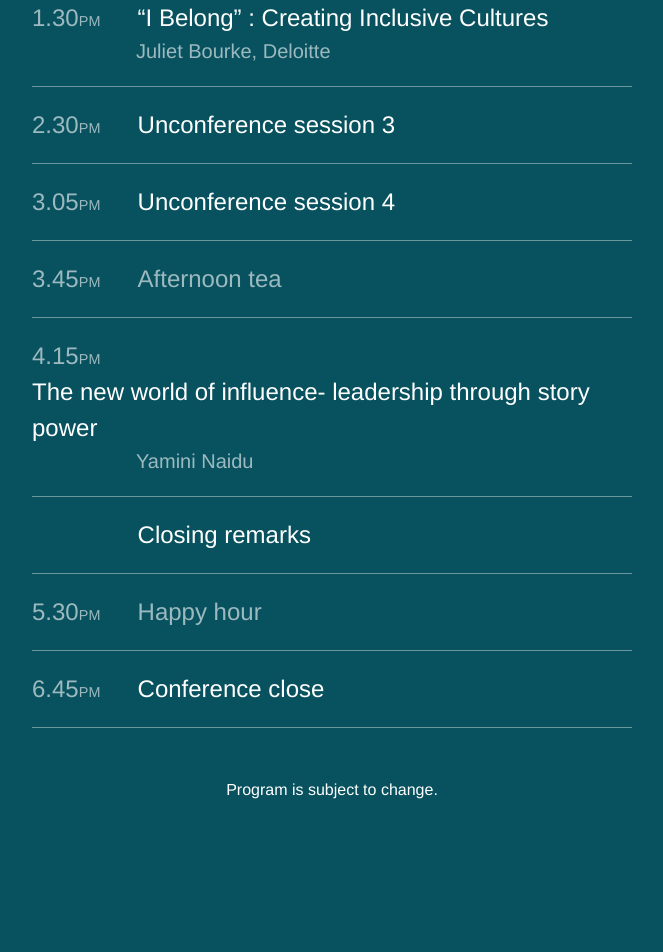
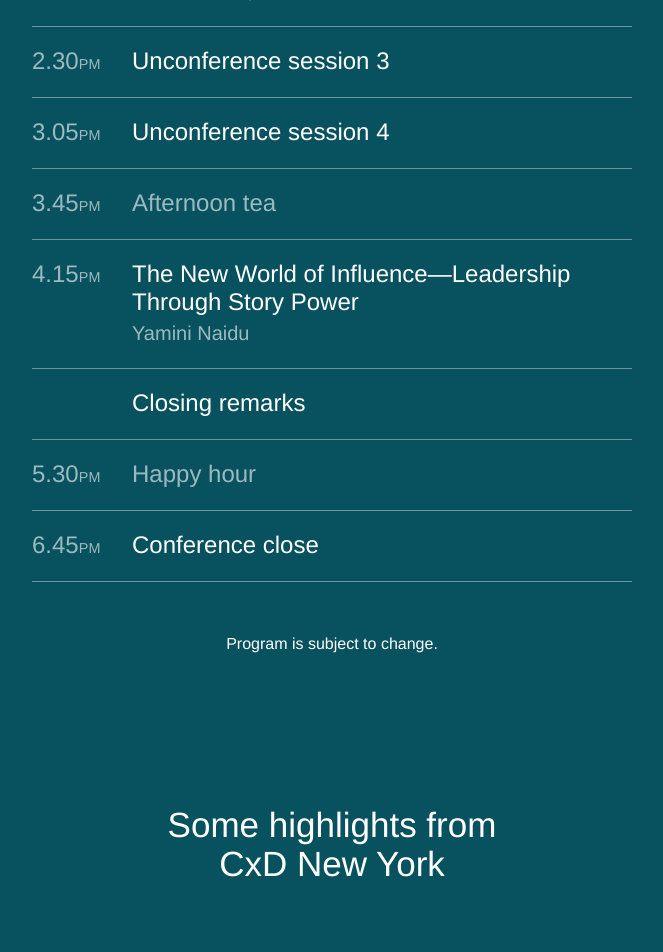
Before and after one commit to sa-github-cxdmelb2016/sa-github-cxdmelb2016.github.io, a Jekyll site: the page built from index.html, in a window 1280 px wide and 1400 px high, scrolled down 6326 px. Shown: the top 952 px of the window, without its empty margins (308-971 px from the left). Built offline with Jekyll 4.4.1, drawn with Linux system fonts in a browser that asks for light colours; some web fonts are replaced.

Commit message:
Makes program properly responsive and handles line wrap in title

```diff
--- a/_includes/program.html
+++ b/_includes/program.html
@@ -5,33 +5,33 @@
     </h2>
     <ul class='program-list'>
       <li class='program-list__item'>
+        <div class='program-list__title'>
           <div class='program-list__time'>
             8.15<span class='program-list__time-mod'>AM</span>
           </div>
-        <div class='program-list__title'>
           Registration
         </div>
       </li>
       <li class='program-list__item'>
+        <div class='program-list__title'>
           <div class='program-list__time'>
           </div>
-        <div class='program-list__title'>
           Populate unconference grid
         </div>
       </li>
       <li class='program-list__item'>
+        <div class='program-list__title'>
           <div class='program-list__time'>
             9.15<span class='program-list__time-mod'>AM</span>
           </div>
-        <div class='program-list__title'>
           Welcome
         </div>
       </li>
       <li class='program-list__item'>
+        <div class='program-list__title'>
           <div class='program-list__time'>
             9.25<span class='program-list__time-mod'>AM</span>
           </div>
-        <div class='program-list__title'>
           Culture by Design
         </div>
         <div class='program-list__speaker'>
@@ -39,10 +39,10 @@
         </div>
       </li>
       <li class='program-list__item'>
+        <div class='program-list__title'>
           <div class='program-list__time'>
             10.00<span class='program-list__time-mod'>AM</span>
           </div>
-        <div class='program-list__title'>
           Keynote 1
         </div>
         <div class='program-list__speaker'>
@@ -50,42 +50,42 @@
         </div>
       </li>
       <li class='program-list__item -break'>
+        <div class='program-list__title'>
           <div class='program-list__time'>
             10.45<span class='program-list__time-mod'>AM</span>
           </div>
-        <div class='program-list__title'>
         Morning tea
         </div>
       </li>
       <li class='program-list__item'>
+        <div class='program-list__title'>
           <div class='program-list__time'>
             11.15<span class='program-list__time-mod'>AM</span>
           </div>
-        <div class='program-list__title'>
           Unconference session 1
         </div>
       </li>
       <li class='program-list__item'>
+        <div class='program-list__title'>
           <div class='program-list__time'>
             11.50<span class='program-list__time-mod'>AM</span>
           </div>
-        <div class='program-list__title'>
           Unconference session 2
         </div>
       </li>
       <li class='program-list__item -break'>
+        <div class='program-list__title'>
           <div class='program-list__time'>
             12.30<span class='program-list__time-mod'>PM</span>
           </div>
-        <div class='program-list__title'>
           Lunch
         </div>
       </li>
       <li class='program-list__item'>
+        <div class='program-list__title'>
           <div class='program-list__time'>
             1.30<span class='program-list__time-mod'>PM</span>
           </div>
-        <div class='program-list__title'>
           &ldquo;I Belong&rdquo; : Creating Inclusive Cultures
         </div>
         <div class='program-list__speaker'>
@@ -93,60 +93,60 @@
         </div>
       </li>
       <li class='program-list__item'>
+        <div class='program-list__title'>
           <div class='program-list__time'>
             2.30<span class='program-list__time-mod'>PM</span>
           </div>
-        <div class='program-list__title'>
           Unconference session 3
         </div>
       </li>
       <li class='program-list__item'>
+        <div class='program-list__title'>
           <div class='program-list__time'>
             3.05<span class='program-list__time-mod'>PM</span>
           </div>
-        <div class='program-list__title'>
           Unconference session 4
         </div>
       </li>
       <li class='program-list__item -break'>
+        <div class='program-list__title'>
           <div class='program-list__time'>
             3.45<span class='program-list__time-mod'>PM</span>
           </div>
-        <div class='program-list__title'>
           Afternoon tea
         </div>
       </li>
       <li class='program-list__item'>
+        <div class='program-list__title'>
           <div class='program-list__time'>
             4.15<span class='program-list__time-mod'>PM</span>
           </div>
-        <div class='program-list__title'>
-          The new world of influence- leadership through story power
+          The New World of Influence&mdash;Leadership Through Story Power
         </div>
         <div class='program-list__speaker'>
           Yamini Naidu
         </div>
       </li>
       <li class='program-list__item '>
+        <div class='program-list__title'>
           <div class='program-list__time'>
           </div>
-        <div class='program-list__title'>
           Closing remarks
         </div>
       </li>
       <li class='program-list__item -break'>
+        <div class='program-list__title'>
           <div class='program-list__time'>
             5.30<span class='program-list__time-mod'>PM</span>
           </div>
-        <div class='program-list__title'>
           Happy hour
         </div>
       </li>
       <li class='program-list__item '>
+        <div class='program-list__title'>
           <div class='program-list__time'>
             6.45<span class='program-list__time-mod'>PM</span>
           </div>
-        <div class='program-list__title'>
           Conference close
         </div>
       </li>
--- a/_sass/_mixins.scss
+++ b/_sass/_mixins.scss
@@ -12,9 +12,12 @@
 }
 
 @mixin clear {
+  &:before,
   &:after {
-    content: "";
+    content: " ";
     display: table;
+  }
+  &:after {
     clear: both;
   }
 }
--- a/_sass/_program.scss
+++ b/_sass/_program.scss
@@ -23,6 +23,9 @@
     display: inline-block;
     width: $time-width;
     font-size: 24px;
+    position: absolute;
+    left: 0;
+    top: 0;
   }
   .program-list__time-mod {
     font-size: 0.6em;
@@ -33,13 +36,16 @@
     display: inline-block;
     // font-weight: 500;
     font-size: 24px;
+    position: relative;
+    line-height: 1.2;
+    padding-left: $time-width;
   }
   .program-list__speaker {
     display: block;
     font-size: 20px;
     color: white;
     color: rgba(255,255,255,0.6);
-    padding-left: $time-width + 4;
+    padding-left: $time-width;
   }
 
   .program-disclaimer {
```
Lines whose indentation alone changed are shown as unchanged.
